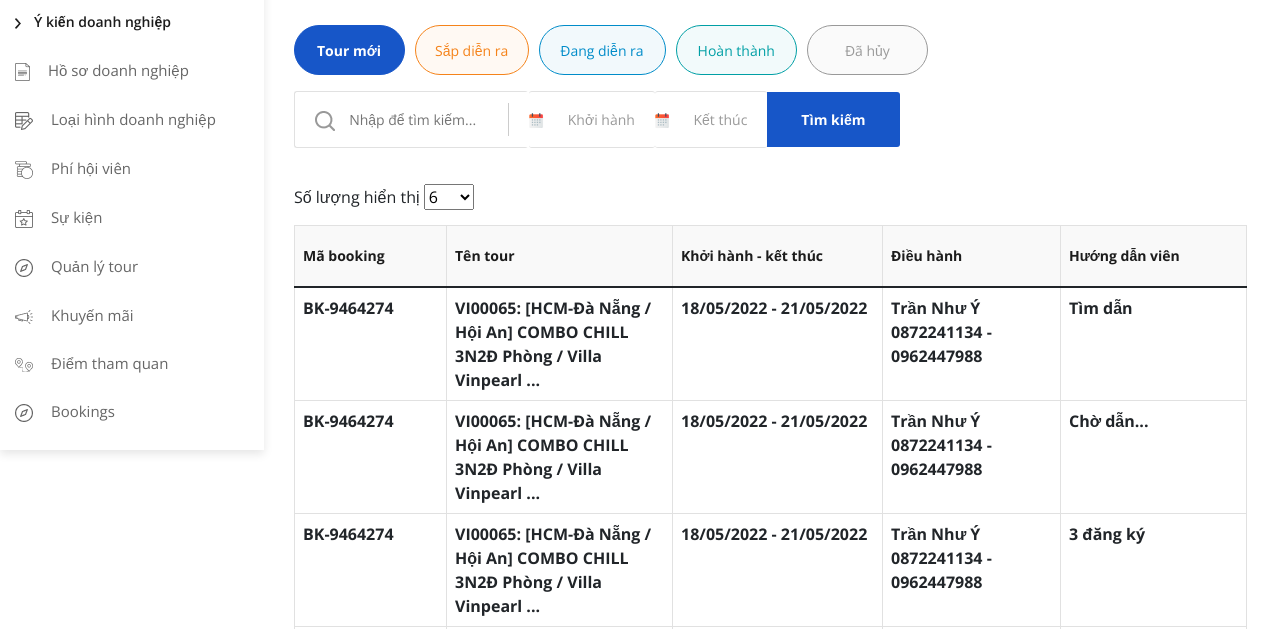
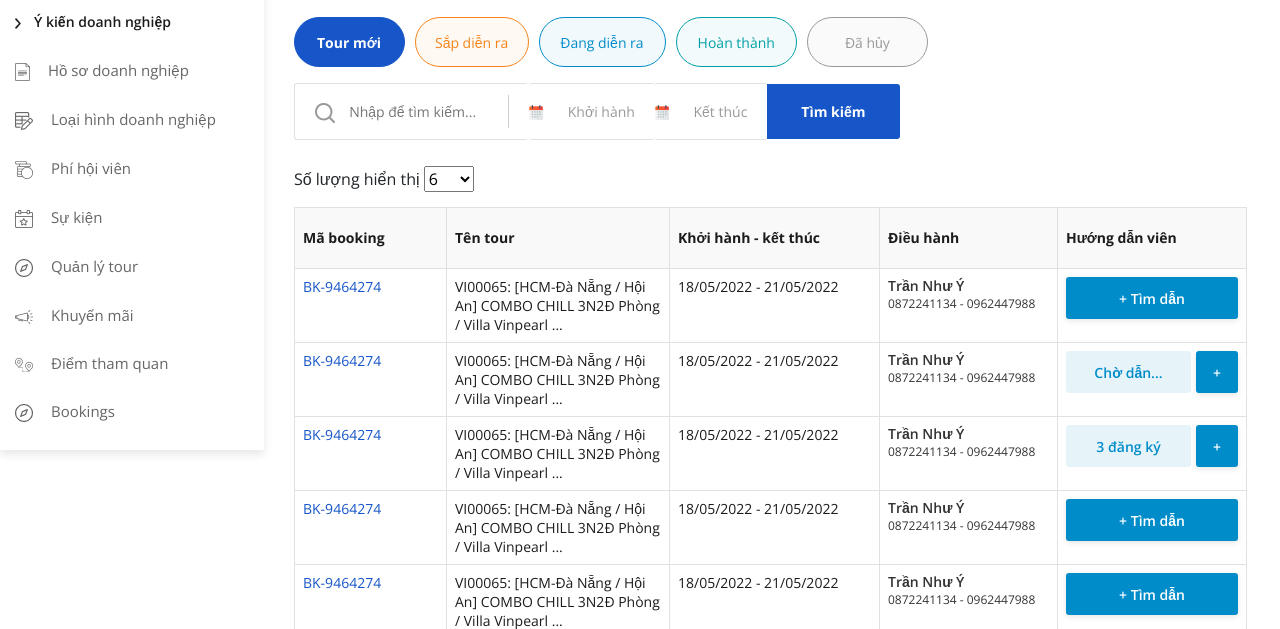
Before and after one commit to tienbaovuong/VTB_huongdanvien, a plain HTML site: page index.html in a window 1280 px wide. Shown: the part 171-800 px from the top of the page. Drawn offline with nearby package versions, Linux system fonts and the light colour scheme.

Commit message:
main.css update

```diff
--- a/css/main.css
+++ b/css/main.css
@@ -35,8 +35,8 @@ main{
 
 /*filter*/
 .content-filter{
-    margin-top: 28px;
-    margin-bottom: 20px;
+    margin-top: 20px;
+    margin-bottom: 10px;
 }
 .content-filter_button{
     list-style: none;
@@ -219,6 +219,11 @@ main{
     border-left: 1px solid #E1E1E1;
     border-right: 1px solid #E1E1E1;
 }
+
+.table > :not(:first-child) {
+    border-top: 0;
+}
+
 .table_header{
     background: #F9F9F9;
     border-radius: 3px 3px 0px 0px;
@@ -235,6 +240,101 @@ main{
     padding-bottom: 21px;
 }
 
+.code{
+    font-style: normal;
+    font-weight: 400;
+    font-size: 14px;
+    line-height: 19px;
+
+    color: #1756C8;
+}
+.tour, .thoigian{
+    font-style: normal;
+    font-weight: 400;
+    font-size: 14px;
+    line-height: 19px;
+
+    color: #1C1C1C;
+}
+
+.dieuhanh>p{
+    margin-bottom: 0px;
+
+    font-style: normal;
+    line-height: 18px;
+
+    color: #333333;
+}
+
+.dieuhanh>.dieuhanh1{
+    font-weight: 600;
+    font-size: 14px;
+}
+
+.dieuhanh>.dieuhanh2{
+    font-weight: 400;
+    font-size: 12px;
+}
+
+.timdan{
+    background: #008CC9;
+    box-shadow: 0px 2px 6px rgba(0, 0, 0, 0.1);
+    border-radius: 3px;
+
+    font-style: normal;
+    font-weight: 600;
+    font-size: 14px;
+    line-height: 19px;
+
+    text-align: center;
+    color: #FFFFFF;
+    padding-top: 12px;
+    padding-bottom: 11px;
+}
+
+.chodan, .dangky{
+    display: flex;
+    flex-flow: row nowrap;
+    align-items: center;
+
+    list-style: none;
+    padding-left: 0px;
+    margin-bottom: 0px;
+}
+
+.chodan>.chodan_text, .dangky>.dangky_text{
+    font-style: normal;
+    font-weight: 600;
+    font-size: 14px;
+    line-height: 19px;
+
+    text-align: center;
+    color: #008CC9;
+    padding-top: 12px;
+    padding-bottom: 11px;
+
+    background: #E6F4FA;
+    border-radius: 3px;
+    width: 125px;
+    margin-right: 5px;
+}
+
+.chodan>.chodan_plus, .dangky>.dangky_plus{
+    font-style: normal;
+    font-weight: 600;
+    font-size: 14px;
+    line-height: 19px;
+
+    text-align: center;
+    color: #FFFFFF;
+    padding-top: 12px;
+    padding-bottom: 11px;
+
+    background: #008CC9;
+    box-shadow: 0px 2px 6px rgba(0, 0, 0, 0.1);
+    border-radius: 3px;
+    width: 42px;
+}
 /*table bottom*/
 .content-table_pagenum{
     margin-top: 21px;
--- a/index.html
+++ b/index.html
@@ -133,51 +133,73 @@
                     <tbody>
                         <tr>
                             <th class="code">BK-9464274</th>
-                            <th>VI00065: [HCM-Đà Nẵng / Hội An] COMBO CHILL 3N2Đ Phòng / Villa Vinpearl ...</th>
-                            <th>18/05/2022 - 21/05/2022</th>
-                            <th class = "dieuhanh">Trần Như Ý
-                                0872241134 - 0962447988</th>
-                            <th class = "timdan">Tìm dẫn</th>
+                            <th class="tour">VI00065: [HCM-Đà Nẵng / Hội An] COMBO CHILL 3N2Đ Phòng / Villa Vinpearl ...</th>
+                            <th class="thoigian">18/05/2022 - 21/05/2022</th>
+                            <th class = "dieuhanh">
+                                <p class="dieuhanh1">Trần Như Ý</p>
+                                <p class="dieuhanh2">0872241134 - 0962447988</p>
+                            </th>
+                            <th><div class="timdan">+ Tìm dẫn</div></th>
                         </tr>
                         <tr>
                             <th class="code">BK-9464274</th>
-                            <th>VI00065: [HCM-Đà Nẵng / Hội An] COMBO CHILL 3N2Đ Phòng / Villa Vinpearl ...</th>
-                            <th>18/05/2022 - 21/05/2022</th>
-                            <th class = "dieuhanh">Trần Như Ý
-                                0872241134 - 0962447988</th>
-                            <th class = "chodan">Chờ dẫn...</th>
+                            <th class="tour">VI00065: [HCM-Đà Nẵng / Hội An] COMBO CHILL 3N2Đ Phòng / Villa Vinpearl ...</th>
+                            <th class="thoigian">18/05/2022 - 21/05/2022</th>
+                            <th class = "dieuhanh">
+                                <p class="dieuhanh1">Trần Như Ý</p>
+                                <p class="dieuhanh2">0872241134 - 0962447988</p>
+                            </th>
+                            <th>
+                                <ul class="chodan">
+                                    <li class="chodan_text">Chờ dẫn...</li>
+                                    <li class="chodan_plus">+</li>
+                                </ul>
+                            </th>
                         </tr>
                         <tr>
                             <th class="code">BK-9464274</th>
-                            <th>VI00065: [HCM-Đà Nẵng / Hội An] COMBO CHILL 3N2Đ Phòng / Villa Vinpearl ...</th>
-                            <th>18/05/2022 - 21/05/2022</th>
-                            <th class = "dieuhanh">Trần Như Ý
-                                0872241134 - 0962447988</th>
-                            <th class = "dangky">3 đăng ký</th>
+                            <th class="tour">VI00065: [HCM-Đà Nẵng / Hội An] COMBO CHILL 3N2Đ Phòng / Villa Vinpearl ...</th>
+                            <th class="thoigian">18/05/2022 - 21/05/2022</th>
+                            <th class = "dieuhanh">
+                                <p class="dieuhanh1">Trần Như Ý</p>
+                                <p class="dieuhanh2">0872241134 - 0962447988</p>
+                            </th>
+                            <th>
+                                <ul class = "dangky">
+                                    <li class="dangky_text">3 đăng ký</li>
+                                    <li class="dangky_plus">+</li>
+                                </ul>
+                            </th>
                         </tr>
                         <tr>
                             <th class="code">BK-9464274</th>
-                            <th>VI00065: [HCM-Đà Nẵng / Hội An] COMBO CHILL 3N2Đ Phòng / Villa Vinpearl ...</th>
-                            <th>18/05/2022 - 21/05/2022</th>
-                            <th class = "dieuhanh">Trần Như Ý
-                                0872241134 - 0962447988</th>
-                            <th class="timdan">Tìm dẫn</th>
+                            <th class="tour">VI00065: [HCM-Đà Nẵng / Hội An] COMBO CHILL 3N2Đ Phòng / Villa Vinpearl ...</th>
+                            <th class="thoigian">18/05/2022 - 21/05/2022</th>
+                            <th class = "dieuhanh">
+                                <p class="dieuhanh1">Trần Như Ý</p>
+                                <p class="dieuhanh2">0872241134 - 0962447988</p>
+                            </th>
+                            <th><div class="timdan">+ Tìm dẫn</div></th>
                         </tr>
                         <tr>
                             <th class="code">BK-9464274</th>
-                            <th>VI00065: [HCM-Đà Nẵng / Hội An] COMBO CHILL 3N2Đ Phòng / Villa Vinpearl ...</th>
-                            <th>18/05/2022 - 21/05/2022</th>
-                            <th class = "dieuhanh">Trần Như Ý
-                                0872241134 - 0962447988</th>
-                            <th class="timdan">Tìm dẫn</th>
+                            <th class="tour">VI00065: [HCM-Đà Nẵng / Hội An] COMBO CHILL 3N2Đ Phòng / Villa Vinpearl ...</th>
+                            <th class="thoigian">18/05/2022 - 21/05/2022</th>
+                            <th class = "dieuhanh">
+                                <p class="dieuhanh1">Trần Như Ý</p>
+                                <p class="dieuhanh2">0872241134 - 0962447988</p>
+                            </th>
+                            <th><div class="timdan">+ Tìm dẫn</div></th>
                         </tr>
                         <tr>
                             <th class="code">BK-9464274</th>
-                            <th>VI00065: [HCM-Đà Nẵng / Hội An] COMBO CHILL 3N2Đ Phòng / Villa Vinpearl ...</th>
-                            <th>18/05/2022 - 21/05/2022</th>
-                            <th class = "dieuhanh">Trần Như Ý
-                                0872241134 - 0962447988</th>
-                            <th class="timdan">Tìm dẫn</th>
+                            <th class="tour">VI00065: [HCM-Đà Nẵng / Hội An] COMBO CHILL 3N2Đ Phòng / Villa Vinpearl ...</th>
+                            <th class="thoigian">18/05/2022 - 21/05/2022</th>
+                            <th class = "dieuhanh">
+                                <p class="dieuhanh1">Trần Như Ý</p>
+                                <p class="dieuhanh2">0872241134 - 0962447988</p>
+                            </th>
+                            <th><div class="timdan">+ Tìm dẫn</div></th>
                         </tr>
                     </tbody>
                 </table>
```
